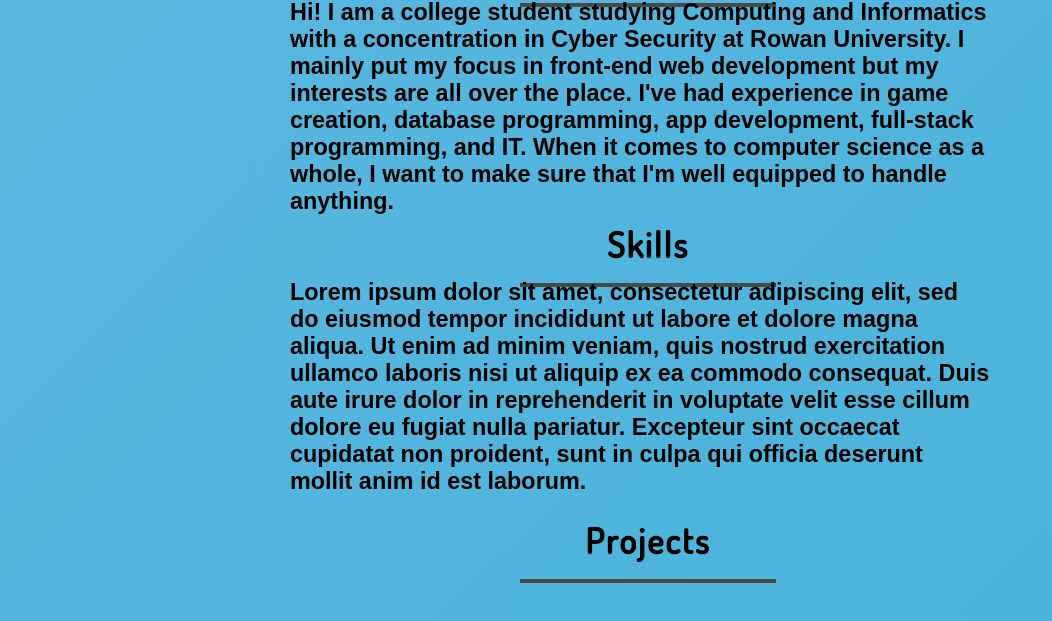
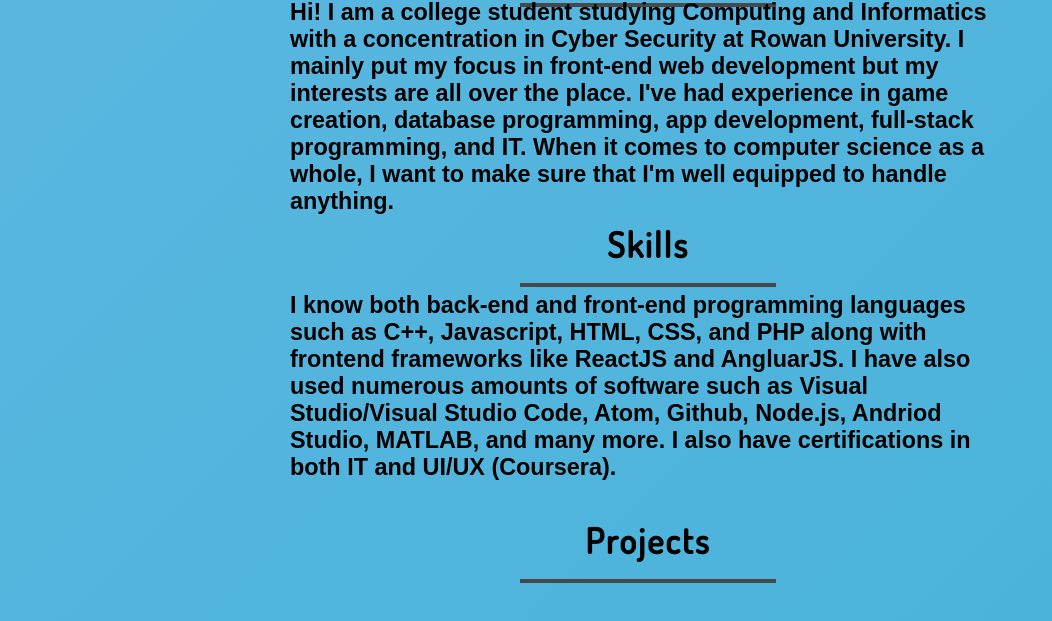
Before and after one commit to SameerAlam567/Sameers-Portfolio, a plain HTML site: page index.html in a window 1280 px wide. Shown: the part 597-1218 px from the top of the page, without its empty margins (0-1052 px from the left). Drawn offline with Linux system fonts and the light colour scheme; a web font is replaced by a local one.

Commit message:
changes to info

```diff
--- a/index.html
+++ b/index.html
@@ -64,7 +64,7 @@
 </div>
 
 <div class="skillsinfo">
-  <h3>Lorem ipsum dolor sit amet, consectetur adipiscing elit, sed do eiusmod tempor incididunt ut labore et dolore magna aliqua. Ut enim ad minim veniam, quis nostrud exercitation ullamco laboris nisi ut aliquip ex ea commodo consequat. Duis aute irure dolor in reprehenderit in voluptate velit esse cillum dolore eu fugiat nulla pariatur. Excepteur sint occaecat cupidatat non proident, sunt in culpa qui officia deserunt mollit anim id est laborum.</h3>
+  <h3>I know both back-end and front-end programming languages such as C++, Javascript, HTML, CSS, and PHP along with frontend frameworks like ReactJS and AngluarJS. I have also used numerous amounts of software such as Visual Studio/Visual Studio Code, Atom, Github, Node.js, Andriod Studio, MATLAB, and many more. I also have certifications in both IT and UI/UX (Coursera). </h3>
 </div>
 
 <div class="projects">
```
